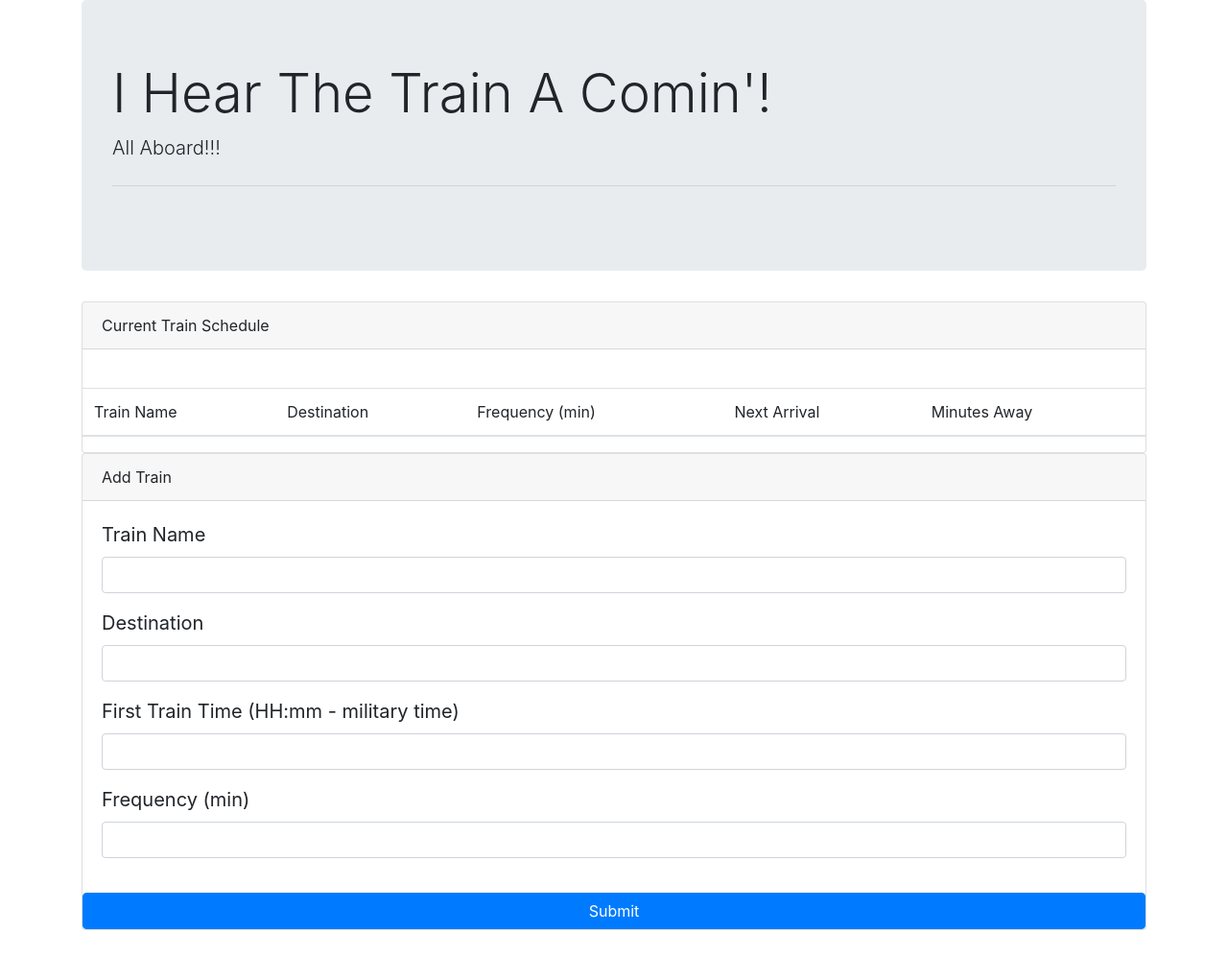
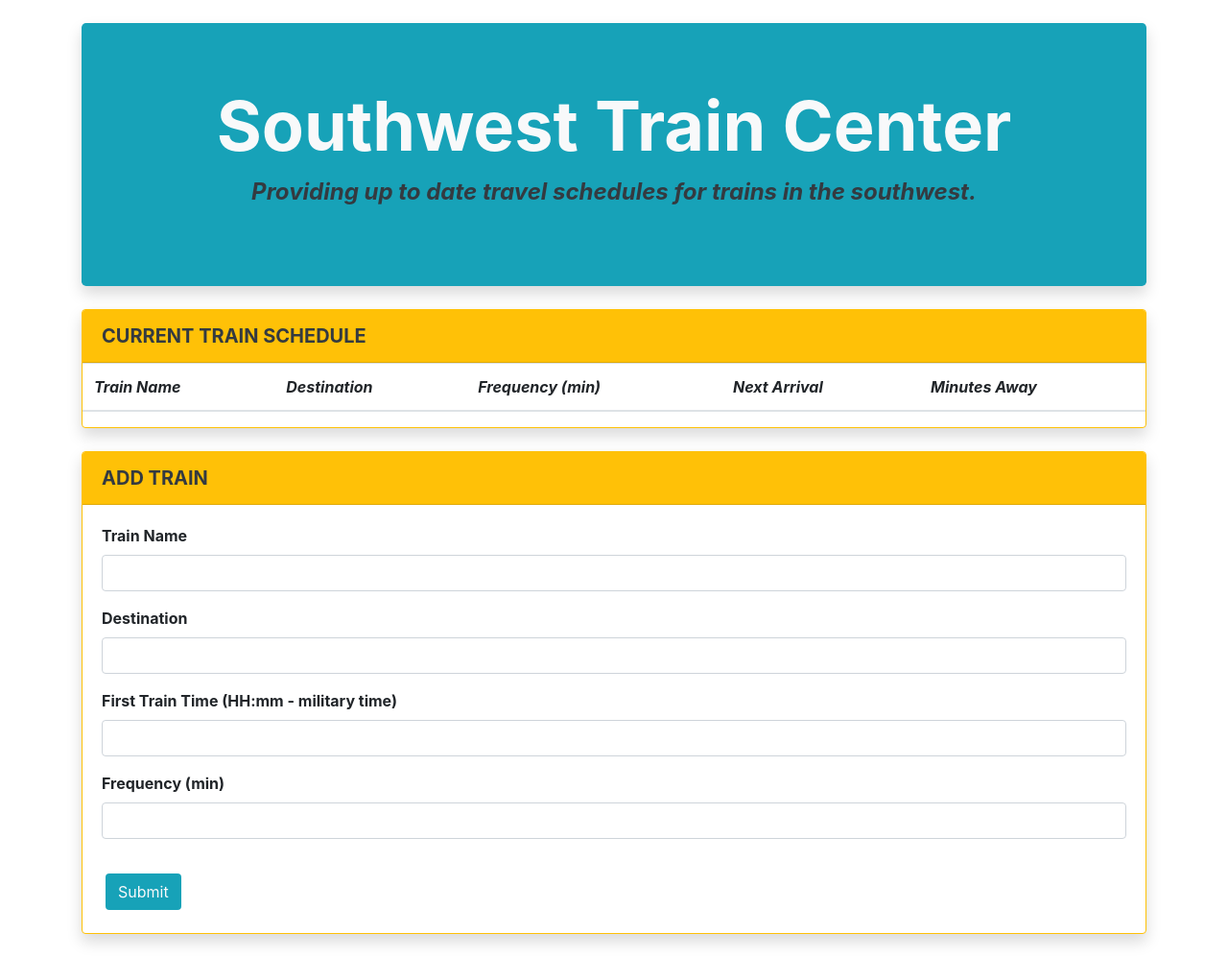
Before and after one commit to saulperez37/Train-Scheduler-Repo, a plain HTML site: page index.html in a window 1280 px wide. Shown: the whole page at 96% size. Before the commit the page ends 969 px from the top, so only its background shows below. Drawn offline with nearby package versions, Linux system fonts and the light colour scheme; no server answers.

Commit message:
added reset to form, finished bootstrap layout

```diff
--- a/assets/trainschedule.js
+++ b/assets/trainschedule.js
@@ -87,7 +87,9 @@ $(document).ready(function () {
             firstTime = $("#firstTrainTime").val(),
             trainFrequency = $("#trainFrequency").val()
 
-        addToDatabase(trainName, trainDestination, firstTime, trainFrequency)
+        $("#train-form")[0].reset();
+
+        addToDatabase(trainName, trainDestination, firstTime, trainFrequency);
 
     })
 
--- a/index.html
+++ b/index.html
@@ -23,44 +23,42 @@
 
 <body>
 
-    <div class="container">
+    <div class="container mt-4 mb-4">
 
         <div class="row">
-            <div class="col sm 12">
+            <div class="col-sm-12">
 
-                <div class="jumbotron">
-                    <h1 class="display-4">I Hear The Train A Comin'!</h1>
-                    <p class="lead">All Aboard!!!</p>
-                    <hr class="my-4">
+                <div class="jumbotron mb-4 text-center bg-info shadow">
+                    <h1 class="display-4 font-weight-bolder text-light" style="font-size: 72px">Southwest Train Center
+                    </h1>
+                    <p class="lead font-weight-bold font-italic text-dark" style="font-size: 24px">Providing up to date
+                        travel schedules for
+                        trains in the southwest.</p>
                 </div>
 
             </div>
         </div>
 
         <div class="row">
-            <div class="col sm 12">
-                <div class="card">
+            <div class="col-sm-12">
+                <div class="card mb-4 border-warning shadow">
 
-                    <div class="card-header">
-                        Current Train Schedule
-                    </div>
-
-                    <div class="card-body">
-                        <blockquote class="blockquote mb-0">
+                    <div class="card-header bg-warning text-dark font-weight-bold" style="font-size: 20px">
+                        CURRENT TRAIN SCHEDULE
                     </div>
 
                     <div class="row">
-                        <div class="col sm 12">
+                        <div class="col-sm-12">
 
                             <table class="table table-striped">
                                 <thead>
 
                                     <tr>
-                                        <th scope="col">Train Name</th>
-                                        <th scope="col">Destination</th>
-                                        <th scope="col">Frequency (min)</th>
-                                        <th scope="col">Next Arrival</th>
-                                        <th scope="col">Minutes Away</th>
+                                        <th scope="col" class="font-italic font-weight-bold">Train Name</th>
+                                        <th scope="col" class="font-italic font-weight-bold">Destination</th>
+                                        <th scope="col" class="font-italic font-weight-bold">Frequency (min)</th>
+                                        <th scope="col" class="font-italic font-weight-bold">Next Arrival</th>
+                                        <th scope="col" class="font-italic font-weight-bold">Minutes Away</th>
                                     </tr>
 
                                 </thead>
@@ -75,31 +73,31 @@
             </div>
         </div>
 
-        <div class="card">
-            <div class="card-header">
-                Add Train
+        <div class="card border-warning shadow">
+            <div class="card-header bg-warning text-dark font-weight-bold" style="font-size: 20px">
+                ADD TRAIN
             </div>
 
-            <div class="card-body">
+            <div class="card-body font-weight-bold">
                 <blockquote class="blockquote mb-0">
-                    <form>
+                    <form id="train-form">
 
-                        <div class="form-group">
+                        <div class="form-group" style="font-size: 16px">
                             <label for="exampleInputEmail1">Train Name</label>
                             <input class="form-control" id="trainName">
                         </div>
 
-                        <div class="form-group">
+                        <div class="form-group" style="font-size: 16px">
                             <label for="exampleInputPassword1">Destination</label>
                             <input class="form-control" id="trainDestination">
                         </div>
 
-                        <div class="form-group">
+                        <div class="form-group" style="font-size: 16px">
                             <label for="exampleInputPassword1">First Train Time (HH:mm - military time)</label>
                             <input class="form-control" id="firstTrainTime">
                         </div>
 
-                        <div class="form-group">
+                        <div class="form-group" style="font-size: 16px">
                             <label for="exampleInputPassword1">Frequency (min)</label>
                             <input class="form-control" id="trainFrequency">
                         </div>
@@ -108,7 +106,11 @@
                 </blockquote>
             </div>
 
-            <button id="add-train" class="btn btn-primary">Submit</button>
+            <div class="row">
+                <div class="col-sm-12">
+                    <button id="add-train" class="btn ml-4 mb-4 bg-info text-light">Submit</button>
+                </div>
+            </div>
 
         </div>
 
```
Also changed, not shown: assets/style.css (line endings or trailing spaces). Lines whose indentation alone changed are shown as unchanged.
